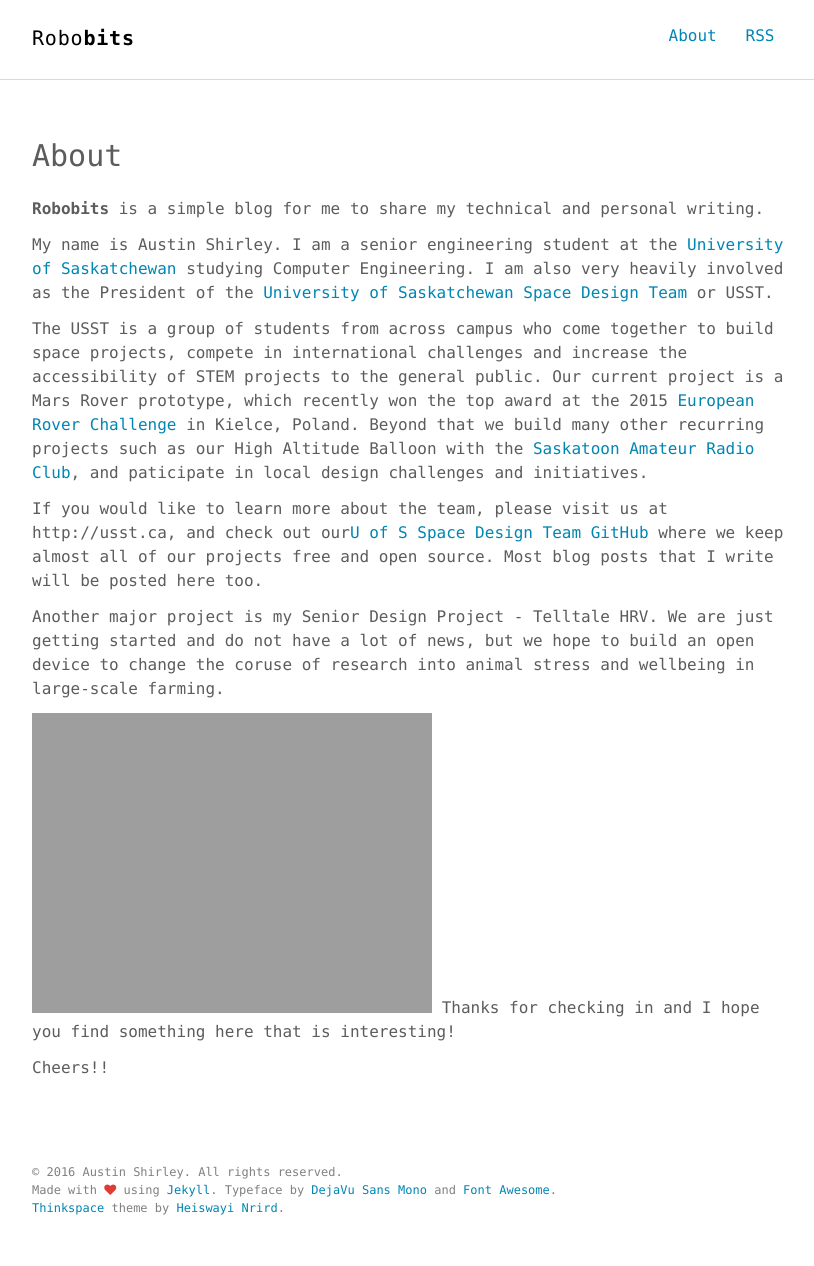
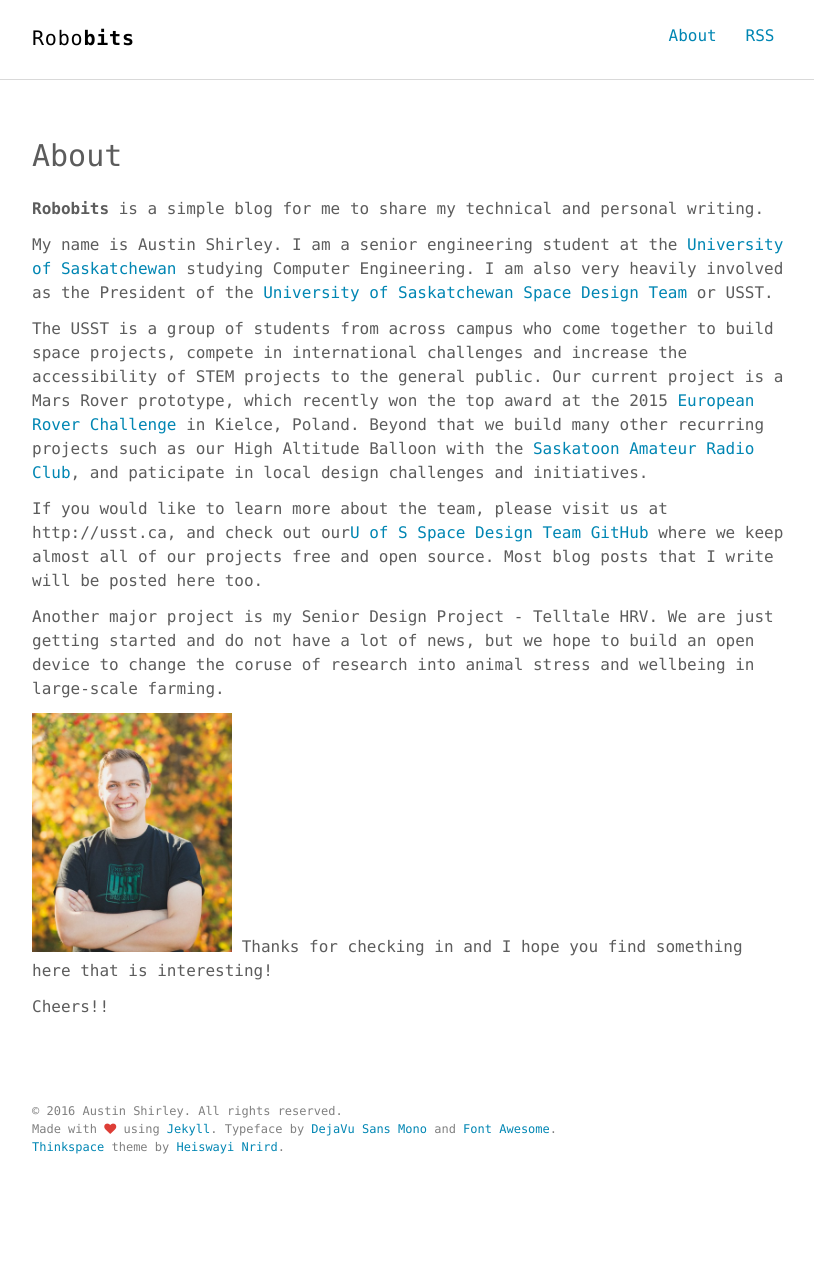
Before and after one commit to ausshir/ausshir.github.io, a Jekyll site: the page built from about.md, in a window 1280 px wide. Shown: the whole page, without its empty margins (232-1046 px from the left). Built offline with Jekyll 4.4.1, drawn with Linux system fonts in a browser that asks for light colours; after the commit the page ends 1205 px from its top, so only the background shows below that.

Commit message:
Updated about.md

```diff
--- a/about.md
+++ b/about.md
@@ -16,7 +16,7 @@
 
 Another major project is my Senior Design Project - Telltale HRV. We are just getting started and do not have a lot of news, but we hope to build an open device to change the coruse of research into animal stress and wellbeing in large-scale farming.
 
-![](https://ausshir.github.io/assets/author.jpg =100x200)
+<img src="https://ausshir.github.io/assets/author.jpg" alt="Drawing" style="width: 200px;"/>
 Thanks for checking in and I hope you find something here that is interesting!
 
 Cheers!!
```
